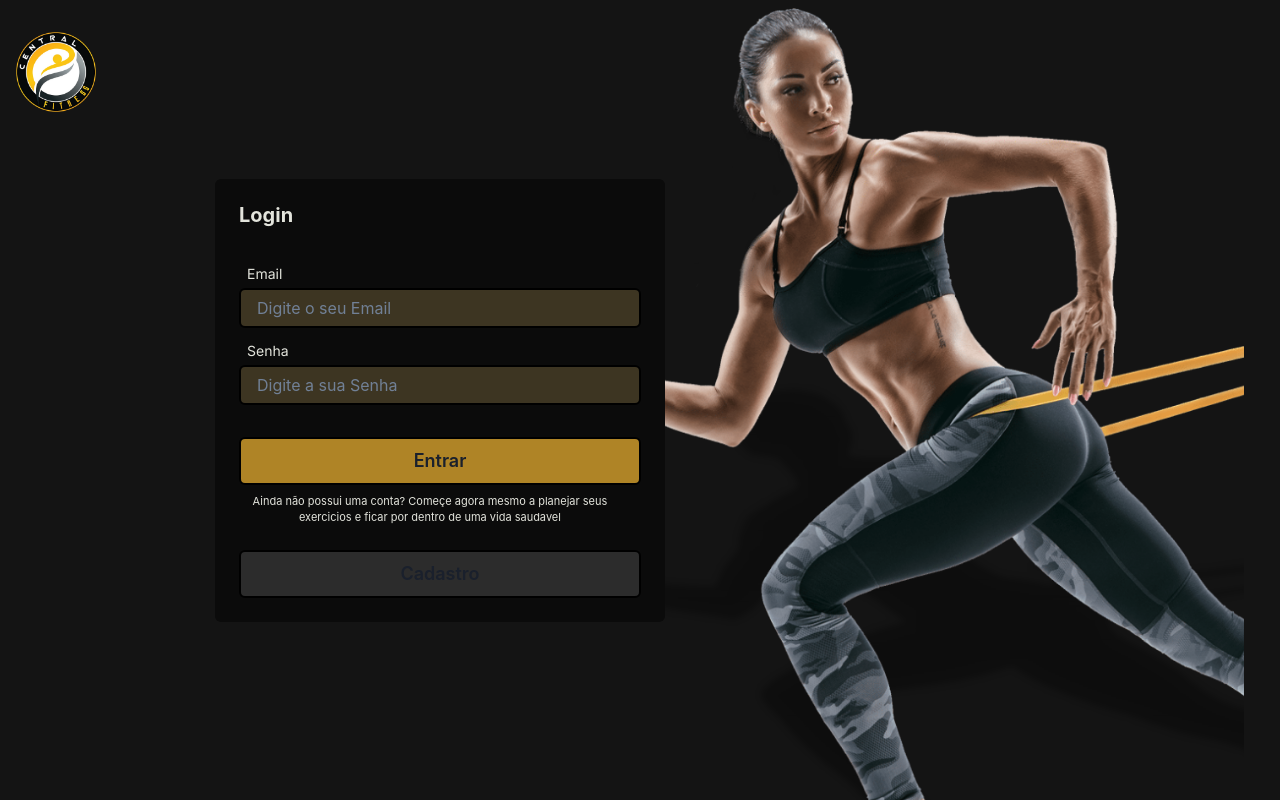
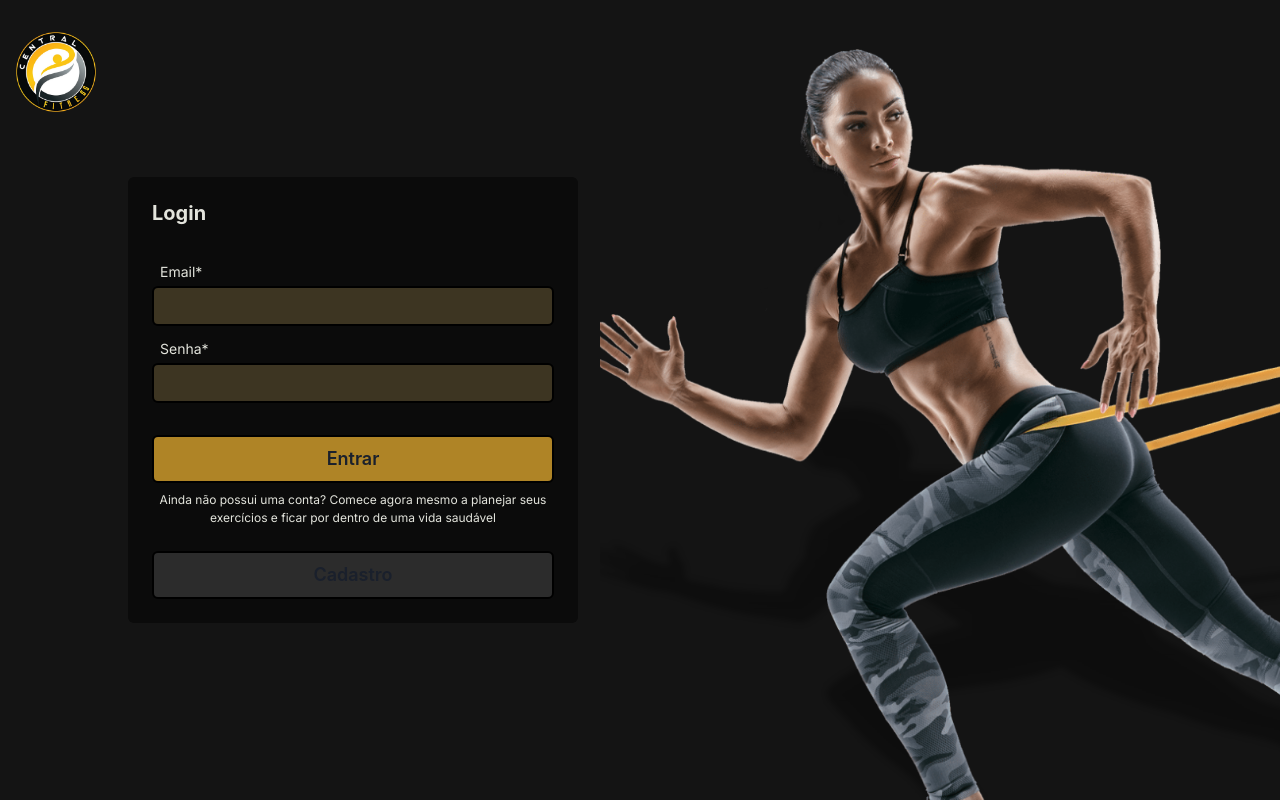
Before and after one commit to Galvs135/Central_Fitness_Capstone, a React (Create React App) app: page / in a window 1280 px wide. Built offline with nearby package versions, Linux system fonts and the light colour scheme.

Commit message:
refac: Refatoração Auth e ajustes de ortagrafias

```diff
--- a/src/Components/HeroFitness.tsx
+++ b/src/Components/HeroFitness.tsx
@@ -16,6 +16,7 @@ import { EditPerfil } from "./editPerfil";
 export const HeroFitness = () => {
   return (
     <Flex
+      as="section"
       flexDir={["column", "column", "column", "row"]}
       position="relative"
       minH="100vh"
--- a/src/Components/editPerfil.tsx
+++ b/src/Components/editPerfil.tsx
@@ -9,19 +9,15 @@ import {
   ModalHeader,
   ModalCloseButton,
   ModalBody,
-  Heading,
-  Flex,
-  FormControl,
-  FormLabel,
   ModalFooter,
   Input,
   Text,
 } from "@chakra-ui/react";
 import { FiCheck, FiX } from "react-icons/fi";
-import React, { useContext, useState } from "react";
+import { useContext, useState } from "react";
 import { useLogin } from "../Providers/Login";
 import { MuscleContext } from "../Providers/Muscle";
-import { useUser } from "../Providers/user";
+import { useUser } from "../Providers/User";
 
 export const EditPerfil = () => {
   const { isOpen, onOpen, onClose } = useDisclosure();
@@ -39,7 +35,7 @@ export const EditPerfil = () => {
   const handleClickEdit = () => {
     setEdit(true);
   };
-  const Atualization = () => {
+  const Actualization = () => {
     AInformation({ name: name, genre: genre });
   };
 
@@ -111,7 +107,7 @@ export const EditPerfil = () => {
             {edit === true ? (
               <>
                 <Button
-                  onClick={() => Atualization()}
+                  onClick={() => Actualization()}
                   background={theme.colors.primary}
                   color={theme.colors.black}
                 >
--- a/src/Pages/Fitness/index.tsx
+++ b/src/Pages/Fitness/index.tsx
@@ -1,9 +1,11 @@
 import { HeroFitness } from "../../Components/HeroFitness";
+import { Planning } from "../../Components/Planning";
 
 export const FitnessHome = () => {
   return (
     <>
       <HeroFitness />
+      <Planning />
     </>
   );
 };
--- a/src/Pages/Login/index.tsx
+++ b/src/Pages/Login/index.tsx
@@ -1,21 +1,18 @@
 import {
-  background,
   Box,
   Button,
   Container,
   Flex,
-  FormLabel,
   Grid,
   Heading,
   Image,
-  Link,
   Text,
 } from "@chakra-ui/react";
 import { motion } from "framer-motion";
 import { container, item } from "../../Styles/animate";
 import login_img from "../../Imgs/imageLogin.png";
 import logo_img from "../../Imgs/logo.png";
-import { Link as ReactRouterLink, useHistory } from "react-router-dom";
+import { useHistory } from "react-router-dom";
 import { Input } from "../../Components/Input";
 import * as yup from "yup";
 import { useForm } from "react-hook-form";
@@ -23,8 +20,8 @@ import { yupResolver } from "@hookform/resolvers/yup";
 import { useLogin } from "../../Providers/Login";
 
 const signInSchema = yup.object().shape({
-  email: yup.string().required("Email Obrigatorio").email("email inválido"),
-  password: yup.string().required("senha Obrigatória"),
+  email: yup.string().required("Email obrigatória").email("email inválido"),
+  password: yup.string().required("Senha obrigatória"),
 });
 
 interface SignInData {
@@ -63,9 +60,9 @@ export const Login = () => {
       minH="100vh"
       bg="#141414"
       bgImage={["none", "none", "none", login_img, login_img]}
-      bgPosition="65vh 1vh"
+      bgPosition="right bottom"
       bgRepeat="no-repeat"
-      bgSize="contain"
+      bgSize="85vh"
       overflow="hidden"
     >
       <Container maxW="container.xl" h="100vh">
@@ -84,12 +81,14 @@ export const Login = () => {
             h={["75px", "90px", "85px", "80px"]}
             as={motion.img}
             variants={item}
+            alignSelf={["center", "center", "center", "flex-start"]}
+            mb={["40px", "40px", "40px", "0", "0"]}
           />
 
           <Flex
             w={["100%", "100%", "100%", "100%", "50%"]}
             alignItems="center"
-            justifyContent="center"
+            justifyContent={["center", "center", "center", "initial"]}
           >
             <Box
               as={motion.form}
@@ -116,16 +115,14 @@ export const Login = () => {
               </Flex>
               <Grid gap={2}>
                 <Input
-                  label="Email"
+                  label="Email*"
                   type="email"
-                  placeholder="Digite o seu Email"
                   {...register("email")}
                   error={errors.email}
                   variants={item}
                 />
                 <Input
-                  label="Senha"
-                  placeholder="Digite a sua Senha"
+                  label="Senha*"
                   type="password"
                   {...register("password")}
                   error={errors.password}
@@ -158,13 +155,14 @@ export const Login = () => {
                 </Box>
                 <Box>
                   <Text
-                    fontSize="11px"
+                    fontSize="12px"
                     textAlign="center"
-                    w="95%"
+                    fontFamily="text"
+                    w="100%"
                     justifyContent="center"
                   >
-                    Ainda não possui uma conta? Começe agora mesmo a planejar
-                    seus exercicios e ficar por dentro de uma vida saudavel
+                    Ainda não possui uma conta? Comece agora mesmo a planejar
+                    seus exercícios e ficar por dentro de uma vida saudável
                   </Text>
                   <Box pt={6}>
                     <Button
--- a/src/Providers/AuthContext.tsx
+++ b/src/Providers/AuthContext.tsx
@@ -1,11 +1,19 @@
 import { useToast } from "@chakra-ui/react";
-import { createContext, useContext, ReactNode, useState } from "react";
+import {
+  createContext,
+  useContext,
+  ReactNode,
+  useState,
+  useCallback,
+} from "react";
 import { useHistory } from "react-router-dom";
 import { api } from "../Services";
-import { useLogin } from "./Login";
 
 interface ContextProps {
   singUp: (data: SingUpCredentials) => void;
+  user: User;
+  accessToken: string;
+  signIn: (credentials: SignInCredentials) => Promise<void>;
 }
 
 interface ChildrenProp {
@@ -18,10 +26,21 @@ interface SingUpCredentials {
   name: string;
   genre: string;
 }
-
-interface Atualization {
+interface SignInCredentials {
+  email: string;
+  password: string;
+}
+interface User {
+  email: string;
+  password: string;
+  id: string;
   name: string;
   genre: string;
+}
+
+interface LoginState {
+  accessToken: string;
+  user: User;
 }
 
 const AuthContext = createContext<ContextProps>({} as ContextProps);
@@ -37,10 +56,49 @@ const useAuth = () => {
 const AuthProvider = ({ children }: ChildrenProp) => {
   const toast = useToast();
   const history = useHistory();
-  const [token, setToken] = useState(
-    localStorage.getItem("Fitnes:accessToken") || ""
-  );
-  const { user } = useLogin();
+  const [data, setData] = useState<LoginState>(() => {
+    const accessToken = localStorage.getItem("@Fitness:accessToken");
+    const user = localStorage.getItem("@Fitness:user");
+
+    if (accessToken && user) {
+      return { accessToken, user: JSON.parse(user) };
+    }
+    return {} as LoginState;
+  });
+
+  const signIn = useCallback(async ({ email, password }: SignInCredentials) => {
+    api
+      .post("/signin", { email, password })
+      .then((response) => {
+        const { accessToken, user } = response.data;
+        localStorage.setItem("@Fitness:accessToken", accessToken);
+        localStorage.setItem("@Fitness:user", JSON.stringify(user));
+        console.log(accessToken);
+        setData({ accessToken, user });
+
+        toast({
+          position: "top",
+          title: "login realizado.",
+          description: "Login Realizado com sucesso",
+          status: "success",
+          duration: 3000,
+          isClosable: true,
+        });
+        history.push("/fitnessHome");
+      })
+      .catch((_) => {
+        toast({
+          position: "top",
+          title: "Usuário ou senha não existente",
+          description: "Usuário ou senha inválidos",
+          status: "error",
+          duration: 3000,
+          isClosable: true,
+        });
+      });
+    // eslint-disable-next-line react-hooks/exhaustive-deps
+  }, []);
+
   const singUp = (data: SingUpCredentials) => {
     api
       .post("/register", data)
@@ -68,7 +126,11 @@ const AuthProvider = ({ children }: ChildrenProp) => {
   };
 
   return (
-    <AuthContext.Provider value={{ singUp }}>{children}</AuthContext.Provider>
+    <AuthContext.Provider
+      value={{ singUp, signIn, accessToken: data.accessToken, user: data.user }}
+    >
+      {children}
+    </AuthContext.Provider>
   );
 };
 
--- a/src/Providers/Login/index.tsx
+++ b/src/Providers/Login/index.tsx
@@ -63,7 +63,13 @@ const LoginProvider = ({ children }: ChildrenProp) => {
   const signIn = useCallback(async ({ email, password }: SignInCredentials) => {
     api
       .post("/signin", { email, password })
-      .then((_) => {
+      .then((response) => {
+        const { accessToken, user } = response.data;
+        localStorage.setItem("@Fitness:accessToken", accessToken);
+        localStorage.setItem("@Fitness:user", JSON.stringify(user));
+        console.log(accessToken);
+        setData({ accessToken, user });
+
         toast({
           position: "top",
           title: "login realizado.",
@@ -84,16 +90,7 @@ const LoginProvider = ({ children }: ChildrenProp) => {
           isClosable: true,
         });
       });
-
-    const response = await api.post("/signin", { email, password });
-    console.log(response.data);
-
-    const { accessToken, user } = response.data;
-    localStorage.setItem("@Fitness:accessToken", accessToken);
-    localStorage.setItem("@Fitness:user", JSON.stringify(user));
-
-    setData({ accessToken, user });
-    console.log(accessToken);
+    // eslint-disable-next-line react-hooks/exhaustive-deps
   }, []);
 
   return (
--- a/src/Providers/user/index.tsx
+++ b/src/Providers/user/index.tsx
@@ -1,17 +1,17 @@
 import { useToast } from "@chakra-ui/react";
-import { createContext, useContext, ReactNode, useState } from "react";
+import { createContext, useContext, ReactNode } from "react";
 import { api } from "../../Services/api";
-import { useLogin } from "../Login";
+import { useAuth } from "../AuthContext";
 
 interface ContextProps {
-  AInformation: (data: Atualization) => void;
+  AInformation: (data: Actualization) => void;
 }
 
 interface ChildrenProp {
   children: ReactNode;
 }
 
-interface Atualization {
+interface Actualization {
   name: string;
   genre: string;
 }
@@ -28,16 +28,13 @@ const useUser = () => {
 
 const AuthProvider = ({ children }: ChildrenProp) => {
   const toast = useToast();
-  const [token, setToken] = useState(
-    localStorage.getItem("Fitnes:accessToken") || ""
-  );
-  const { user } = useLogin();
+  const { user, accessToken } = useAuth();
 
-  const AInformation = (data: Atualization) => {
+  const AInformation = (data: Actualization) => {
     api
       .patch(`/users/${user.id}`, data, {
         headers: {
-          Authorization: `Bearer ${token}`,
+          Authorization: `Bearer ${accessToken}`,
         },
       })
       .then((_) => {
--- a/src/Routes/index.tsx
+++ b/src/Routes/index.tsx
@@ -1,4 +1,4 @@
-import { Switch } from "react-router-dom";
+import { Redirect, Switch } from "react-router-dom";
 import { Exercise } from "../Pages/Exercise";
 import { FitnessHome } from "../Pages/Fitness";
 import { Login } from "../Pages/Login";
@@ -16,6 +16,7 @@ export const RoutesApplication = () => {
       <Route component={Nutrition} path="/nutrition" isPrivate />
       <Route component={Training} exact path="/training" isPrivate />
       <Route component={Exercise} path="/training/:exerciseName" isPrivate />
+      <Route component={() => <Redirect to="/" />} path="/*" />
     </Switch>
   );
 };
```
